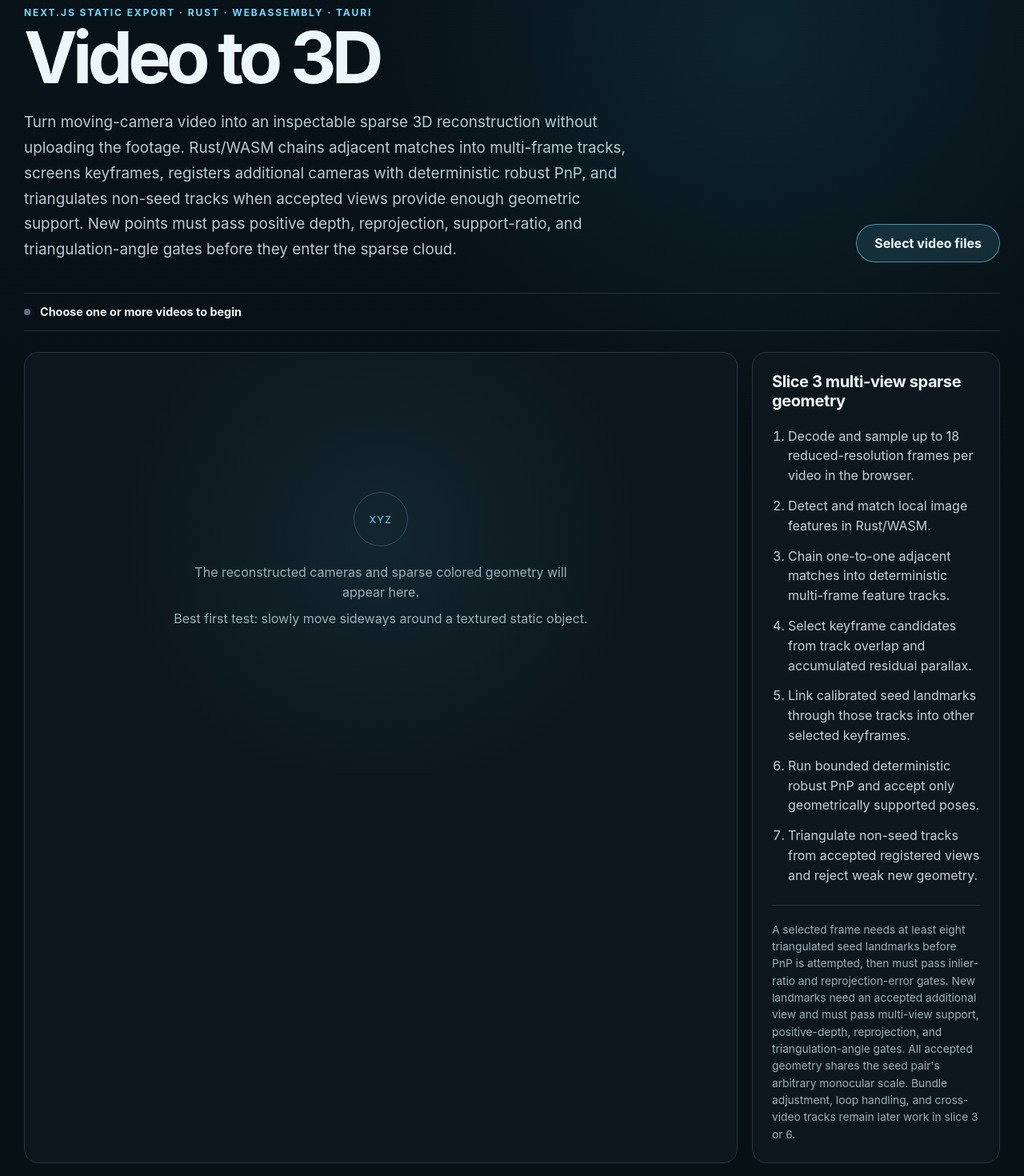
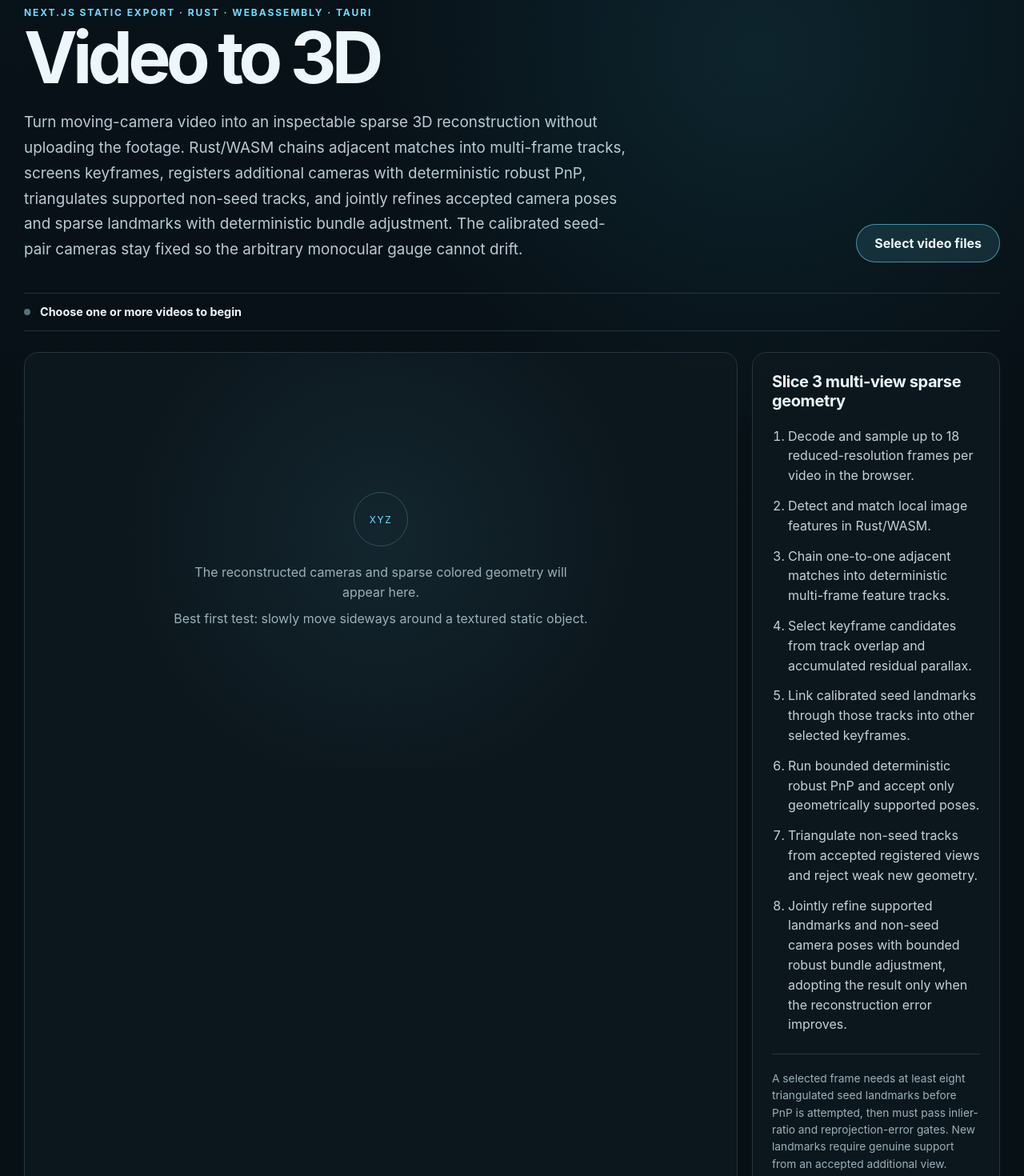
Before and after one commit to moritzbrantner/video-to-3d, a Next.js app in the folder apps/web/: page / in a window 1280 px wide. Shown: the part 80-1550 px from the top of the page at 80% size. Built offline with nearby package versions, Linux system fonts and the light colour scheme.

Commit message:
Show bundle-adjustment acceptance evidence

```diff
--- a/apps/web/app/page.tsx
+++ b/apps/web/app/page.tsx
@@ -44,6 +44,10 @@ function phaseLabel(phase: RunPhase): string {
     case "error":
       return "Failed";
   }
+}
+
+function errorValue(value: number | null): string {
+  return value === null ? "—" : `${value.toFixed(2)} px`;
 }
 
 export default function Home() {
@@ -118,7 +122,9 @@ export default function Home() {
       ? failedCount > 0
         ? `${readyCount} ready · ${failedCount} failed`
         : runs.length === 1 && reconstruction?.calibrated_pair
-          ? "Calibrated multi-view sparse geometry ready"
+          ? reconstruction.multi_view.bundle_adjustment.accepted
+            ? "Bundle-adjusted multi-view sparse geometry ready"
+            : "Calibrated multi-view sparse geometry ready"
           : `${readyCount} ${readyCount === 1 ? "video" : "videos"} ready`
       : "Choose one or more videos to begin";
 
@@ -131,10 +137,10 @@ export default function Home() {
           <p className="lede">
             Turn moving-camera video into an inspectable sparse 3D reconstruction without uploading
             the footage. Rust/WASM chains adjacent matches into multi-frame tracks, screens keyframes,
-            registers additional cameras with deterministic robust PnP, and triangulates non-seed
-            tracks when accepted views provide enough geometric support. New points must pass positive
-            depth, reprojection, support-ratio, and triangulation-angle gates before they enter the
-            sparse cloud.
+            registers additional cameras with deterministic robust PnP, triangulates supported
+            non-seed tracks, and jointly refines accepted camera poses and sparse landmarks with
+            deterministic bundle adjustment. The calibrated seed-pair cameras stay fixed so the
+            arbitrary monocular gauge cannot drift.
           </p>
         </div>
         <label className="upload-button">
@@ -183,7 +189,9 @@ export default function Home() {
               <SceneCanvas reconstruction={reconstruction} />
               <div className="viewer-caption">
                 {reconstruction.calibrated_pair
-                  ? "Drag to orbit · wheel to zoom · squares are accepted registered camera positions"
+                  ? reconstruction.multi_view.bundle_adjustment.accepted
+                    ? "Drag to orbit · wheel to zoom · cameras and sparse points include accepted bundle-adjustment refinement"
+                    : "Drag to orbit · wheel to zoom · squares are accepted registered camera positions"
                   : "Drag to orbit · wheel to zoom · squares are conservative fallback camera estimates"}
               </div>
             </>
@@ -210,14 +218,19 @@ export default function Home() {
             <li>
               Triangulate non-seed tracks from accepted registered views and reject weak new geometry.
             </li>
+            <li>
+              Jointly refine supported landmarks and non-seed camera poses with bounded robust bundle
+              adjustment, adopting the result only when the reconstruction error improves.
+            </li>
           </ol>
           <p className="method-note">
             A selected frame needs at least eight triangulated seed landmarks before PnP is attempted,
-            then must pass inlier-ratio and reprojection-error gates. New landmarks need an accepted
-            additional view and must pass multi-view support, positive-depth, reprojection, and
-            triangulation-angle gates. All accepted geometry shares the seed pair&apos;s arbitrary
-            monocular scale. Bundle adjustment, loop handling, and cross-video tracks remain later
-            work in slice 3 or 6.
+            then must pass inlier-ratio and reprojection-error gates. New landmarks require genuine
+            support from an accepted additional view. Bundle adjustment uses only initially supported
+            observations, Huber-weighted reprojection residuals, bounded Gauss–Newton updates, and a
+            no-regression acceptance boundary. Both seed cameras remain fixed, preserving the
+            arbitrary monocular coordinate frame. Loop/revisit handling remains later Slice 3 work;
+            cross-video tracks remain Slice 6.
           </p>
         </aside>
       </section>
@@ -343,7 +356,10 @@ export default function Home() {
                   <p className="eyebrow">Registration evidence</p>
                   <h2>Seed-landmark PnP acceptance</h2>
                 </div>
-                <p>Only accepted robust poses are added to the 3D viewer</p>
+                <p>
+                  These are the initial robust registration measurements; accepted BA may refine the
+                  final displayed non-seed camera poses.
+                </p>
               </div>
               <div className="table-wrap">
                 <table>
@@ -437,6 +453,70 @@ export default function Home() {
             </section>
           ) : null}
 
+          {reconstruction.calibrated_pair ? (
+            <section className="section-block">
+              <div className="section-heading">
+                <div>
+                  <p className="eyebrow">Joint optimization evidence</p>
+                  <h2>Bundle adjustment</h2>
+                </div>
+                <p>The two seed cameras are fixed; candidate geometry is adopted only if it improves.</p>
+              </div>
+              <div className="table-wrap">
+                <table>
+                  <thead>
+                    <tr>
+                      <th>Status</th>
+                      <th>Iterations</th>
+                      <th>Supported observations</th>
+                      <th>Optimized cameras</th>
+                      <th>Optimized landmarks</th>
+                      <th>Median reprojection</th>
+                      <th>RMSE reprojection</th>
+                    </tr>
+                  </thead>
+                  <tbody>
+                    <tr>
+                      <td>
+                        {reconstruction.multi_view.bundle_adjustment.accepted
+                          ? "Accepted"
+                          : reconstruction.multi_view.bundle_adjustment.attempted
+                            ? "Rejected; pre-BA geometry retained"
+                            : "Not run"}
+                      </td>
+                      <td>{reconstruction.multi_view.bundle_adjustment.iterations}</td>
+                      <td>{reconstruction.multi_view.bundle_adjustment.observations}</td>
+                      <td>{reconstruction.multi_view.bundle_adjustment.optimized_cameras}</td>
+                      <td>{reconstruction.multi_view.bundle_adjustment.optimized_landmarks}</td>
+                      <td>
+                        {errorValue(
+                          reconstruction.multi_view.bundle_adjustment
+                            .initial_median_reprojection_error_pixels,
+                        )}{" "}
+                        →{" "}
+                        {errorValue(
+                          reconstruction.multi_view.bundle_adjustment
+                            .final_median_reprojection_error_pixels,
+                        )}
+                      </td>
+                      <td>
+                        {errorValue(
+                          reconstruction.multi_view.bundle_adjustment
+                            .initial_rmse_reprojection_error_pixels,
+                        )}{" "}
+                        →{" "}
+                        {errorValue(
+                          reconstruction.multi_view.bundle_adjustment
+                            .final_rmse_reprojection_error_pixels,
+                        )}
+                      </td>
+                    </tr>
+                  </tbody>
+                </table>
+              </div>
+            </section>
+          ) : null}
+
           {reconstruction.warnings.length > 0 ? (
             <section className="section-block">
               <div className="section-heading">
```
